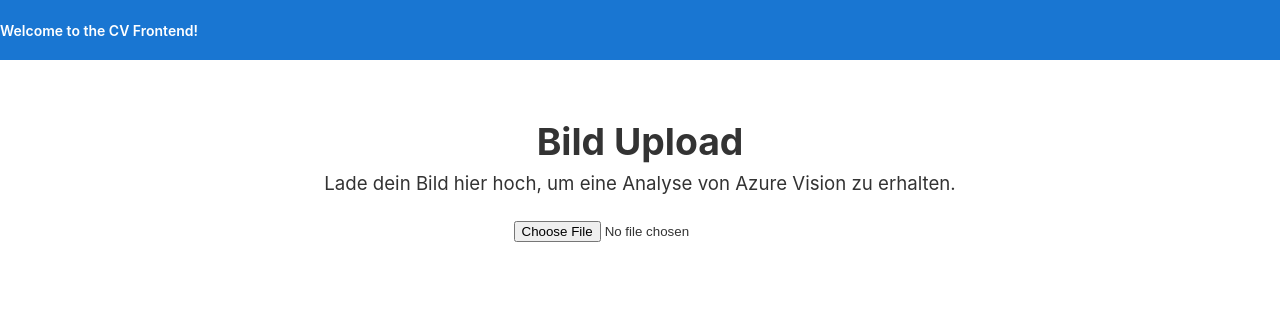
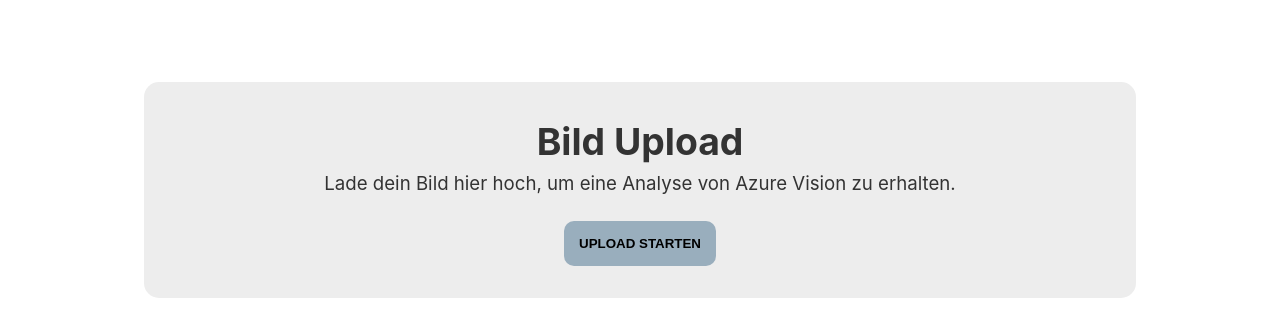
Before and after one commit to laurall11/CC_ComputerVision, an Angular app in the folder CV_FE/cv-frontend/: page / in a window 1280 px wide. Shown: the top 336 px of the page. Built offline with nearby package versions, Linux system fonts and the light colour scheme.

Commit message:
css changes

```diff
--- a/CV_FE/cv-frontend/src/app/app.component.html
+++ b/CV_FE/cv-frontend/src/app/app.component.html
@@ -48,6 +48,7 @@
         max-width: 960px;
         flex-direction: column;
         align-items: center;
+        border-radius: 15px;
     }
 
     .card-container {
@@ -119,6 +120,12 @@
     a:hover {
         color: #125699;
     }
+
+    button#upload-btn {
+        text-transform: uppercase;
+        font-weight: bold;
+        background-color: #99aebd;
+    }
     /* Responsive Styles */
 
     @media screen and (max-width: 767px) {
@@ -147,19 +154,15 @@
     }
 </style>
 
-<!-- Header -->
-<div class="toolbar" role="banner">
-    Welcome to the CV Frontend!
-</div>
-
-<div class="content" role="main">
+<div class="content" role="main" style="background-color: #ededed">
 
     <!-- Upload -->
     <h1>Bild Upload</h1>
     <p>Lade dein Bild hier hoch, um eine Analyse von Azure Vision zu erhalten.</p>
 
     <div class="card-container">
-        <input type="file" name="uploadfile" id="img-upload" (change)="onFileUpload($event)" />
+        <input type="file" name="uploadfile" id="img-upload" (change)="onFileUpload($event)" style="display: none;" />
+        <button id="upload-btn"><label for="img-upload">Upload starten</label></button>
     </div>
     <div class="card-container" id="loadingNotif" style="display: none;">
         <p>Ihr Audio wird geladen...</p>
```
